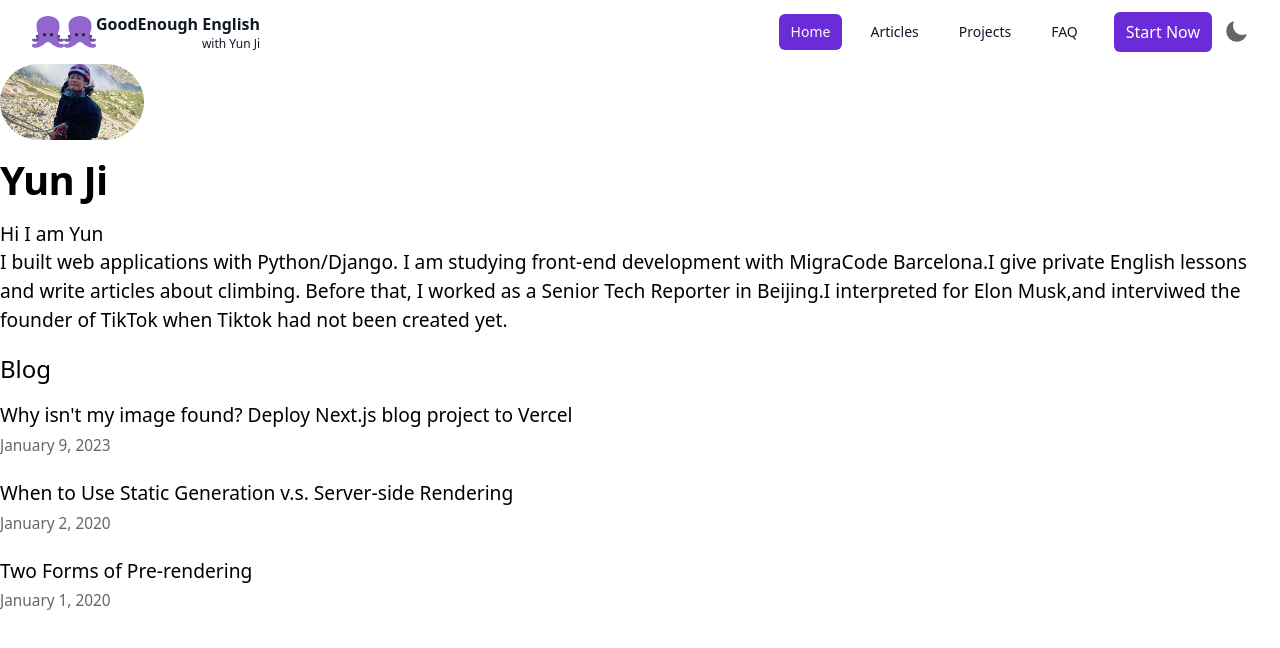
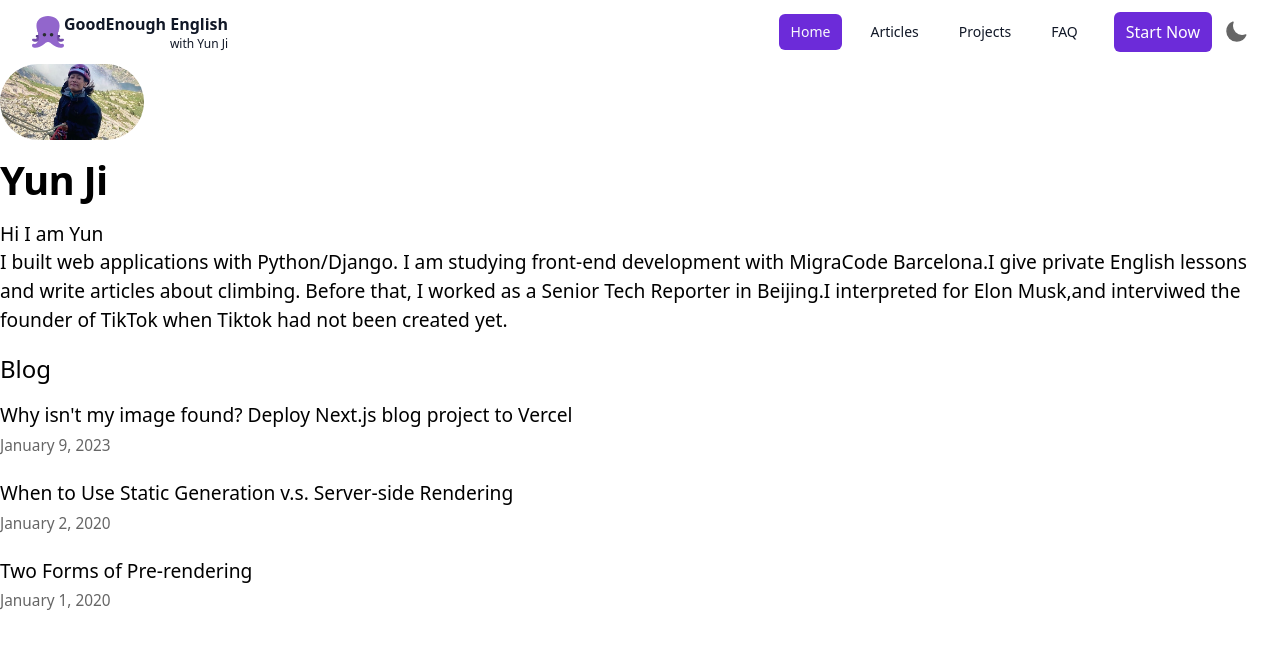
Before and after one commit to actuallyyun/learn-english-with-yun, a Next.js app in the folder nextjs-blog/: page / in a window 1280 px wide. Shown: the top 648 px of the page. Built offline with nearby package versions, Linux system fonts and the light colour scheme.

Commit message:
nav v1 done

```diff
--- a/nextjs-blog/components/nav.js
+++ b/nextjs-blog/components/nav.js
@@ -25,12 +25,7 @@ const DarkModeToogle=(props)=>{
   <path stroke-linecap="round" stroke-linejoin="round" d="M21.752 15.002A9.718 9.718 0 0118 15.75c-5.385 0-9.75-4.365-9.75-9.75 0-1.33.266-2.597.748-3.752A9.753 9.753 0 003 11.25C3 16.635 7.365 21 12.75 21a9.753 9.753 0 009.002-5.998z" />
 </svg>
 )
-
-
             }
-
-
-
             </button>
     )
 }
@@ -74,18 +69,11 @@ export default function Nav(props) {
                     src="/images/octopus-svgrepo-com.svg"
                     alt="Your Company"
                   />
-                  <img
-                    className="hidden h-8 w-auto lg:block"
-                    src="/images/octopus-svgrepo-com.svg"
-                    alt="Your Company"
-                  />
                   <div >
                     <div className='flex text-gray-900 dark:text-white font-bold'>GoodEnough English</div>
                     <div className='dark:text-slate-50 text-gray-900 font-light text-xs text-right'>with Yun Ji</div>
                   </div>
                 </div>
-
-
               </div>
               <div className="hidden sm:ml-6 sm:block">
                   <div className="flex space-x-4">
```
